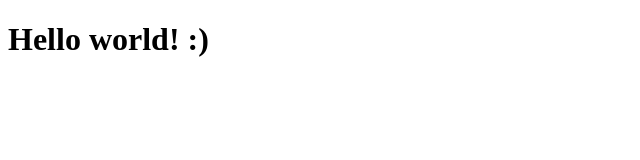
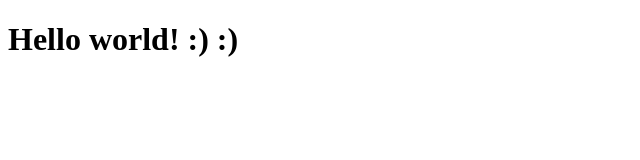
Before and after one commit to mateszabo6/kilencedikgyakorlat, a plain HTML site: page kilencedikgyakorlat/wwwroot/index.html in a window 1280 px wide. Shown: the full height of the page, 0-640 px from the left. Drawn offline with Linux system fonts and the light colour scheme.

Commit message:
Még egy emoji

```diff
--- a/kilencedikgyakorlat/wwwroot/index.html
+++ b/kilencedikgyakorlat/wwwroot/index.html
@@ -5,6 +5,6 @@
     <title></title>
 </head>
 <body>
-    <h1>Hello world! :)</h1>
+    <h1>Hello world! :) :)</h1>
 </body>
 </html>
```
